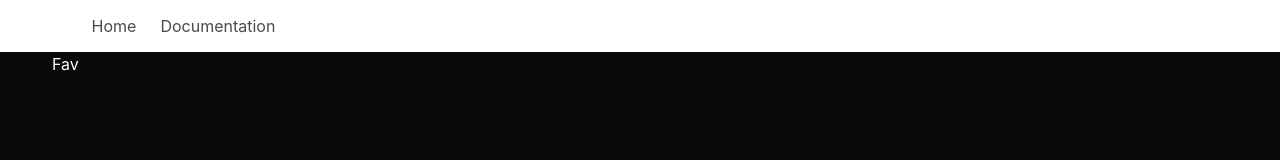
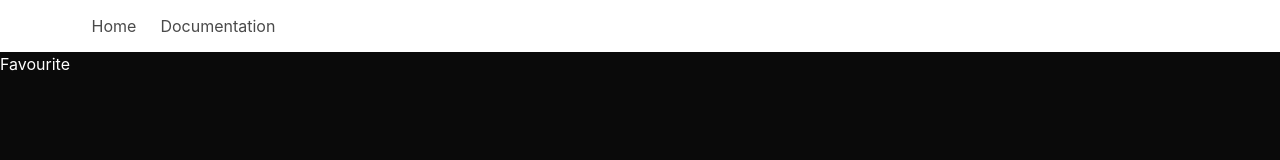
Before and after one commit to MihirJayavant/photo-hub, a React (Create React App) app: page /main/fav in a window 1280 px wide. Shown: the top 160 px of the page. Built offline with nearby package versions, Linux system fonts and the light colour scheme.

Commit message:
Folder structure and components added

```diff
--- /dev/null
+++ b/src/containers/AlbumsPage/AlbumsPage.tsx
@@ -0,0 +1,7 @@
+import React from 'react'
+
+const AlbumsPage = () => {
+  return <div className="nav-margin">Albums</div>
+}
+
+export default AlbumsPage
--- /dev/null
+++ b/src/containers/AlbumsPage/index.ts
@@ -0,0 +1 @@
+export { default as AlbumsPage } from './AlbumsPage'
--- /dev/null
+++ b/src/containers/FavouritePage/FavouritePage.tsx
@@ -0,0 +1,7 @@
+import React from 'react'
+
+const FavouritePage = () => {
+  return <div className="nav-margin">Favourite</div>
+}
+
+export default FavouritePage
--- /dev/null
+++ b/src/containers/FavouritePage/index.ts
@@ -0,0 +1 @@
+export { default as FavouritePage } from './FavouritePage'
--- a/src/containers/Main/Main.tsx
+++ b/src/containers/Main/Main.tsx
@@ -1,17 +1,18 @@
 import React from 'react'
 
 import { Redirect, Route, RouteComponentProps, Switch } from 'react-router'
+import { AlbumsPage } from '../AlbumsPage'
+import { FavouritePage } from '../FavouritePage'
 import { Navbar } from './../../components'
 
 const Main = (props: RouteComponentProps) => {
   const baseUrl = props.match.url
-  console.log(baseUrl)
   return (
     <>
       <Navbar />
       <Switch>
-        <Route path={`${baseUrl}/fav`} render={() => <div className="nav-margin">Fav</div>} />
-        <Route path={`${baseUrl}/albums`} render={() => <div className="nav-margin">Albums</div>} />
+        <Route path={`${baseUrl}/fav`} component={FavouritePage} />
+        <Route path={`${baseUrl}/albums`} component={AlbumsPage} />
         <Redirect to={`${baseUrl}/fav`} from={`${baseUrl}`} exact={true} />
       </Switch>
     </>
--- a/src/index.sass
+++ b/src/index.sass
@@ -13,4 +13,4 @@ body
   height: 100vh
 
 .nav-margin
-  margin: 52px
+  margin-top: 52px
```
Also changed, not shown: src/core/index.ts (added), src/hoc/index.ts (added), src/infrastructure/index.ts (added), src/sass/_all.scss (added).
